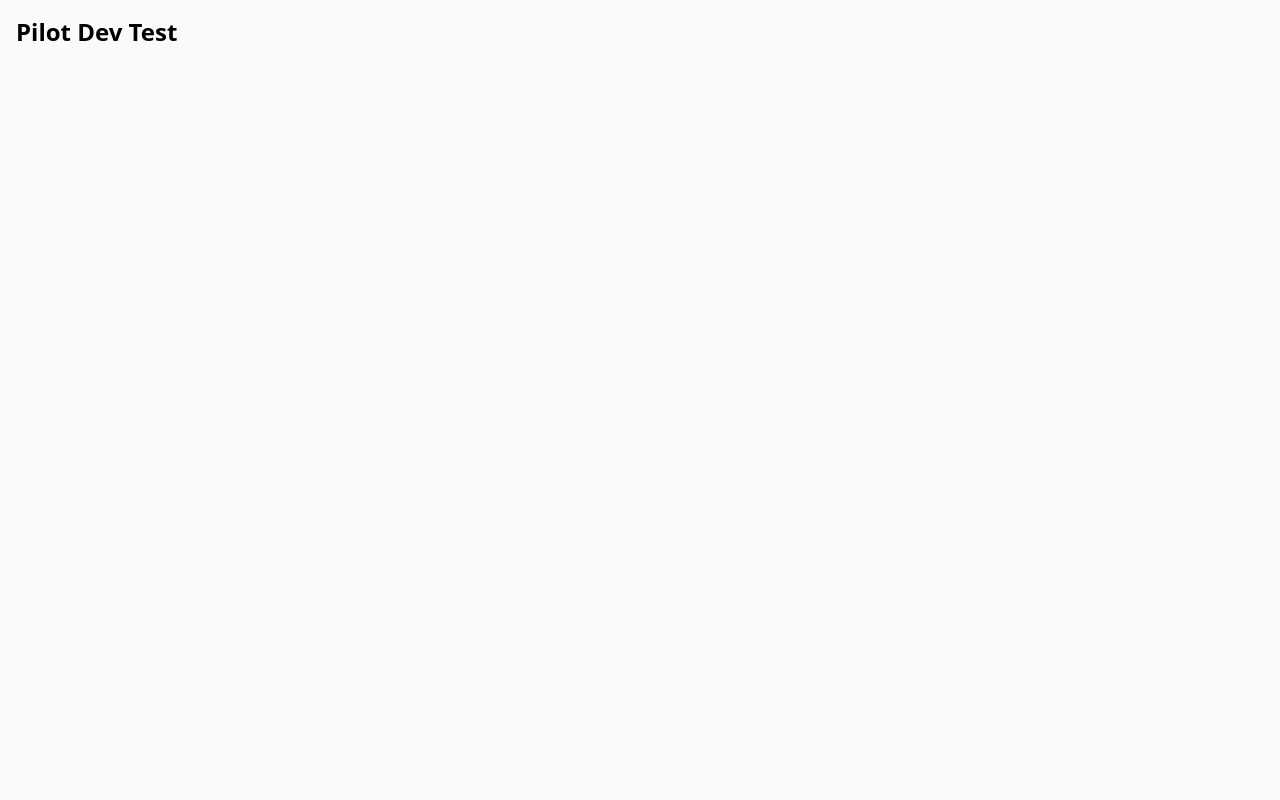
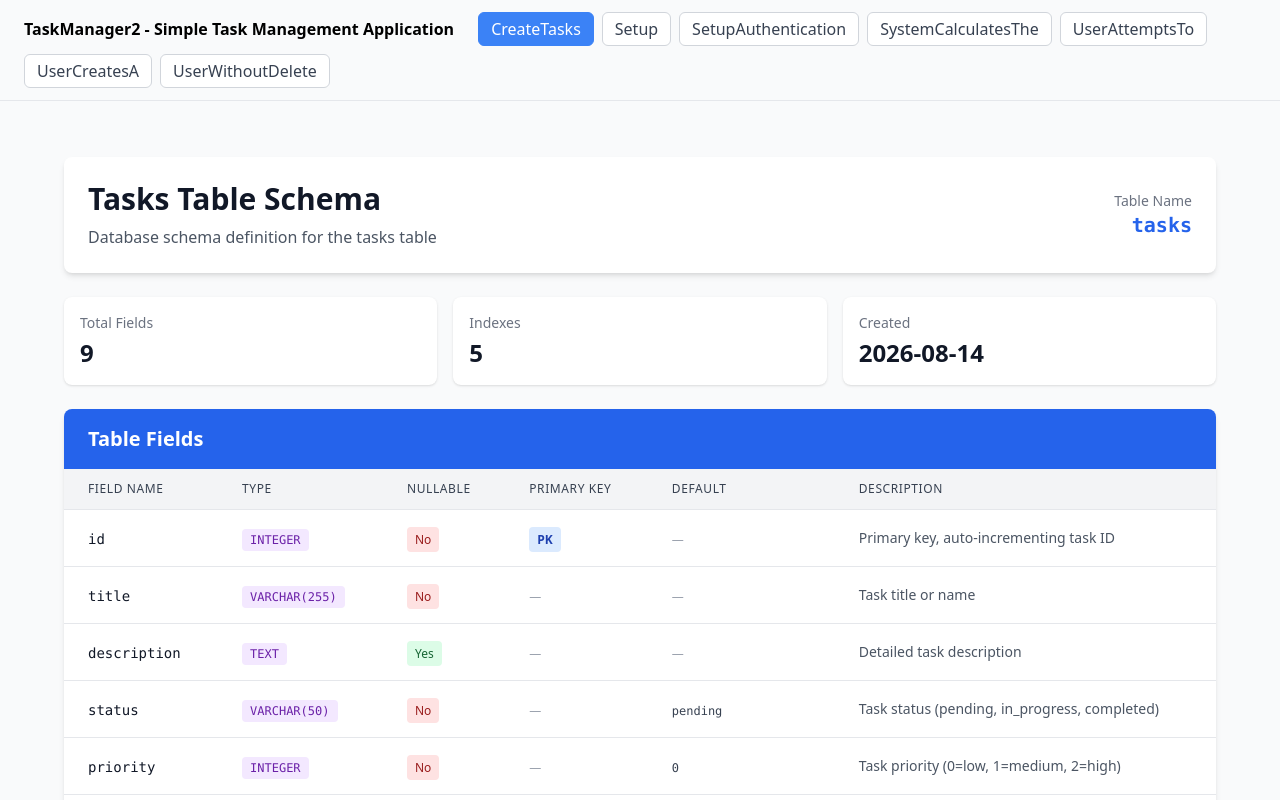
Before and after one commit to dhannan12/pilot-dev-test, a React (Vite) app: page / in a window 1280 px wide. Shown: the top 800 px of the page. Built offline with nearby package versions, Linux system fonts and the light colour scheme.

Commit message:
feat: App.tsx — 7 screens (SCRUM-841)

```diff
--- a/src/App.tsx
+++ b/src/App.tsx
@@ -1,9 +1,40 @@
-import React from 'react'
+import React, { useState } from 'react'
+import CreateTasks from './components/CreateTasks.tsx'
+import Setup from './components/Setup.tsx'
+import SetupAuthentication from './components/SetupAuthentication.tsx'
+import SystemCalculatesThe from './components/SystemCalculatesThe.tsx'
+import UserAttemptsTo from './components/UserAttemptsTo.tsx'
+import UserCreatesA from './components/UserCreatesA.tsx'
+import UserWithoutDelete from './components/UserWithoutDelete.tsx'
+
+const screens = [
+  { name: 'CreateTasks', component: <CreateTasks /> },
+  { name: 'Setup', component: <Setup /> },
+  { name: 'SetupAuthentication', component: <SetupAuthentication /> },
+  { name: 'SystemCalculatesThe', component: <SystemCalculatesThe /> },
+  { name: 'UserAttemptsTo', component: <UserAttemptsTo /> },
+  { name: 'UserCreatesA', component: <UserCreatesA /> },
+  { name: 'UserWithoutDelete', component: <UserWithoutDelete /> },
+]
 
 export default function App() {
+  const [active, setActive] = useState(0)
   return (
-    <div className="min-h-screen bg-gray-50">
-      <h1 className="text-2xl font-bold p-4">Pilot Dev Test</h1>
+    <div className="min-h-screen" style={{background:"#f9fafb"}}>
+      <header style={{borderBottom:"1px solid #e5e7eb",padding:"12px 24px",
+        display:"flex",gap:"8px",flexWrap:"wrap",alignItems:"center"}}>
+        <strong style={{marginRight:"16px"}}>TaskManager2 - Simple Task Management Application</strong>
+        {screens.map((s, i) => (
+          <button key={i} onClick={() => setActive(i)}
+            style={{padding:"4px 12px",borderRadius:"6px",border:"1px solid",cursor:"pointer",
+              background: active===i ? "#3b82f6" : "white",
+              color: active===i ? "white" : "#374151",
+              borderColor: active===i ? "#3b82f6" : "#d1d5db"}}>
+            {s.name}
+          </button>
+        ))}
+      </header>
+      <main style={{padding:"24px"}}>{screens[active]?.component}</main>
     </div>
   )
 }
```
